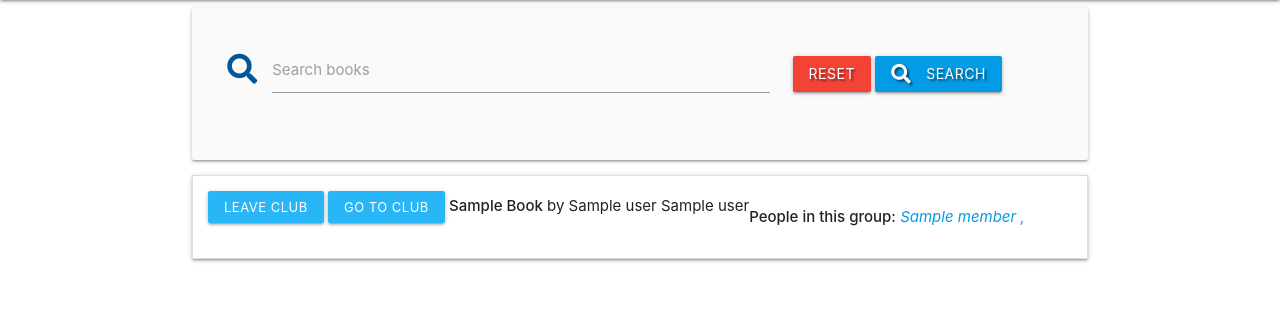
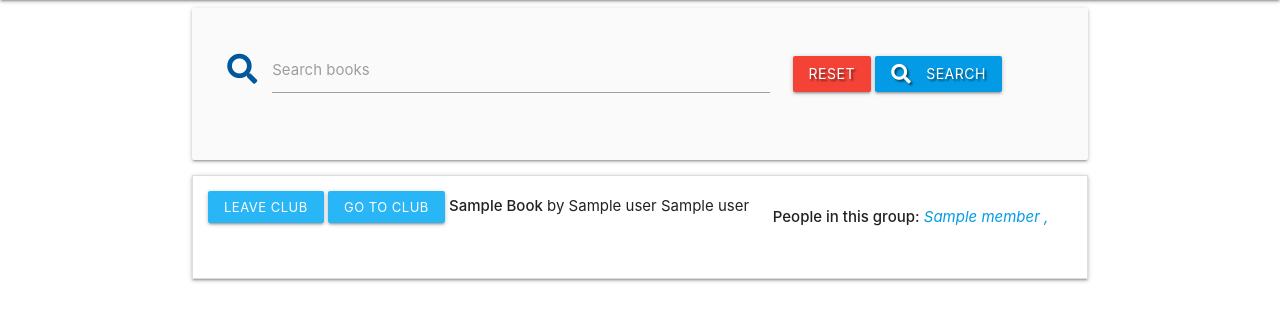
Before and after one commit to Peterhague/CI_MS3_Book_Club, a Flask app: page / in a window 1280 px wide. Shown: the part 64-385 px from the top of the page. Run offline with Flask 2, Linux system fonts and the light colour scheme; a database or web service that is not in the repository returns one stand-in record (values such as "Sample title"); some libraries are stand-ins or nearby versions.

Commit message:
redesigned accordion to show club members in header

```diff
--- a/templates/books.html
+++ b/templates/books.html
@@ -40,6 +40,7 @@
                   <a href="{{ url_for('go_to_club', book_id=book._id) }}" class="btn-small light-blue lighten-1">Go to club</a>
                   <strong>{{ book.book_title.title() }}</strong> by {{ book.author_first.capitalize() }} {{ book.author_last.capitalize() }}
               </div>
+              <div class="row">
                 <div class="col s12">
                   <p>
                     <strong>People in this group:</strong>
@@ -52,6 +53,7 @@
                       {% endif %}
                     {% endfor %}
                   </p>
+                </div>
               </div>
             </div>
           <div class="collapsible-body">
```
Lines whose indentation alone changed are shown as unchanged.
